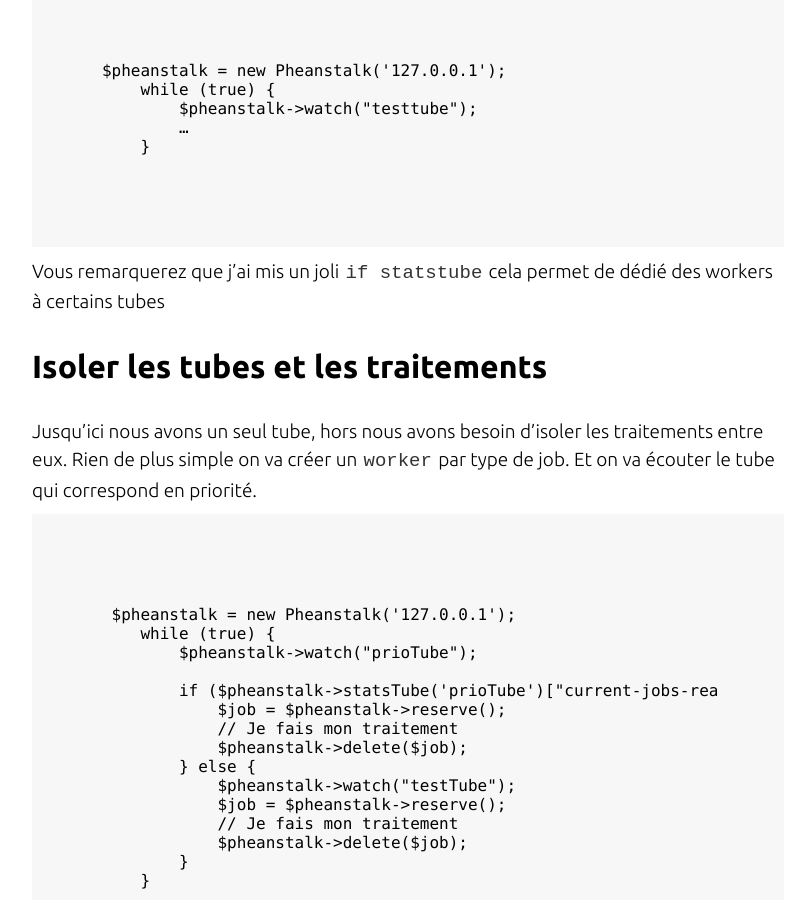
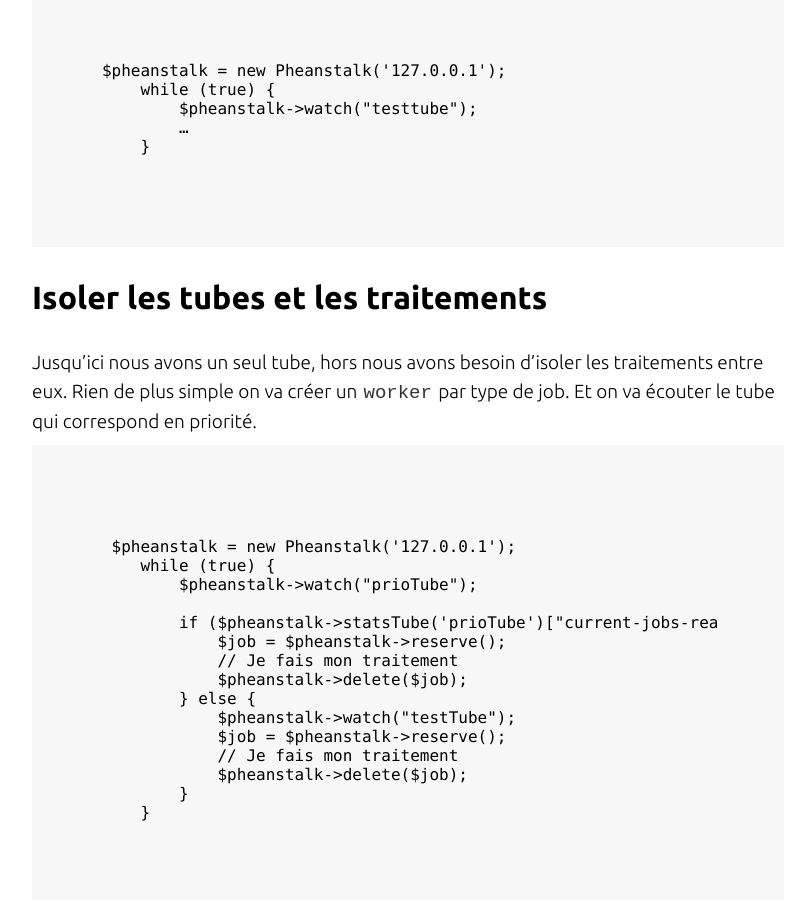
Before and after one commit to sellsecure/sellsecure.github.io, a Jekyll site: the page built from _posts/2016-04-14-beanstalkd.markdown, in a window 1280 px wide and 900 px high, scrolled down 3652 px. Shown: the whole window, without its empty margins (232-1037 px from the left). Built offline with Jekyll 4.4.1, drawn with Linux system fonts in a browser that asks for light colours; nearby versions of some CDN libraries.

Commit message:
fix(beanstalkd): remove the an useless sentence

```diff
--- a/_posts/2016-04-14-beanstalkd.markdown
+++ b/_posts/2016-04-14-beanstalkd.markdown
@@ -79,8 +79,6 @@
             …
         }
 
-Vous remarquerez que j'ai mis un joli `if statstube` cela permet de dédié des workers à certains tubes
-
 ## Isoler les tubes et les traitements
 
 Jusqu'ici nous avons un seul tube, hors nous avons besoin d'isoler les traitements entre eux. Rien de plus simple on va créer un `worker` par type de job. Et on va écouter le tube qui correspond en priorité.
```
